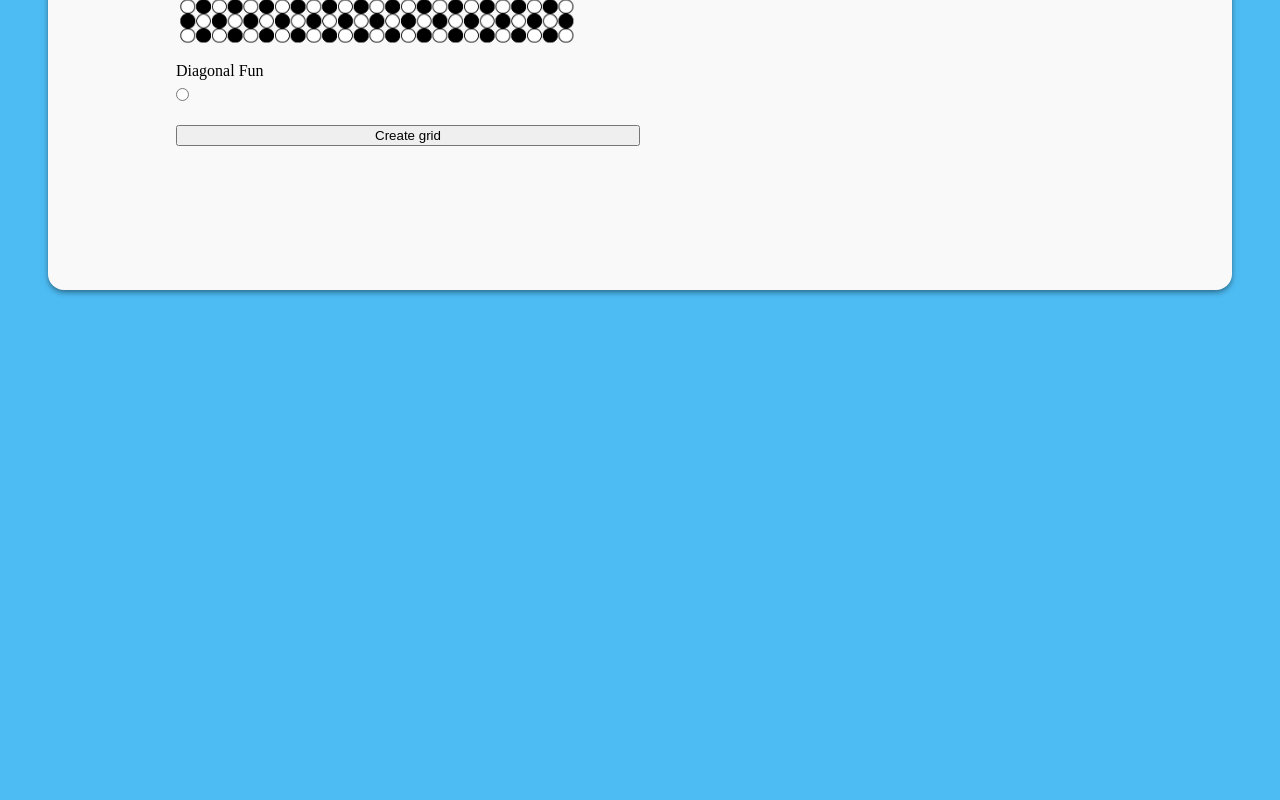
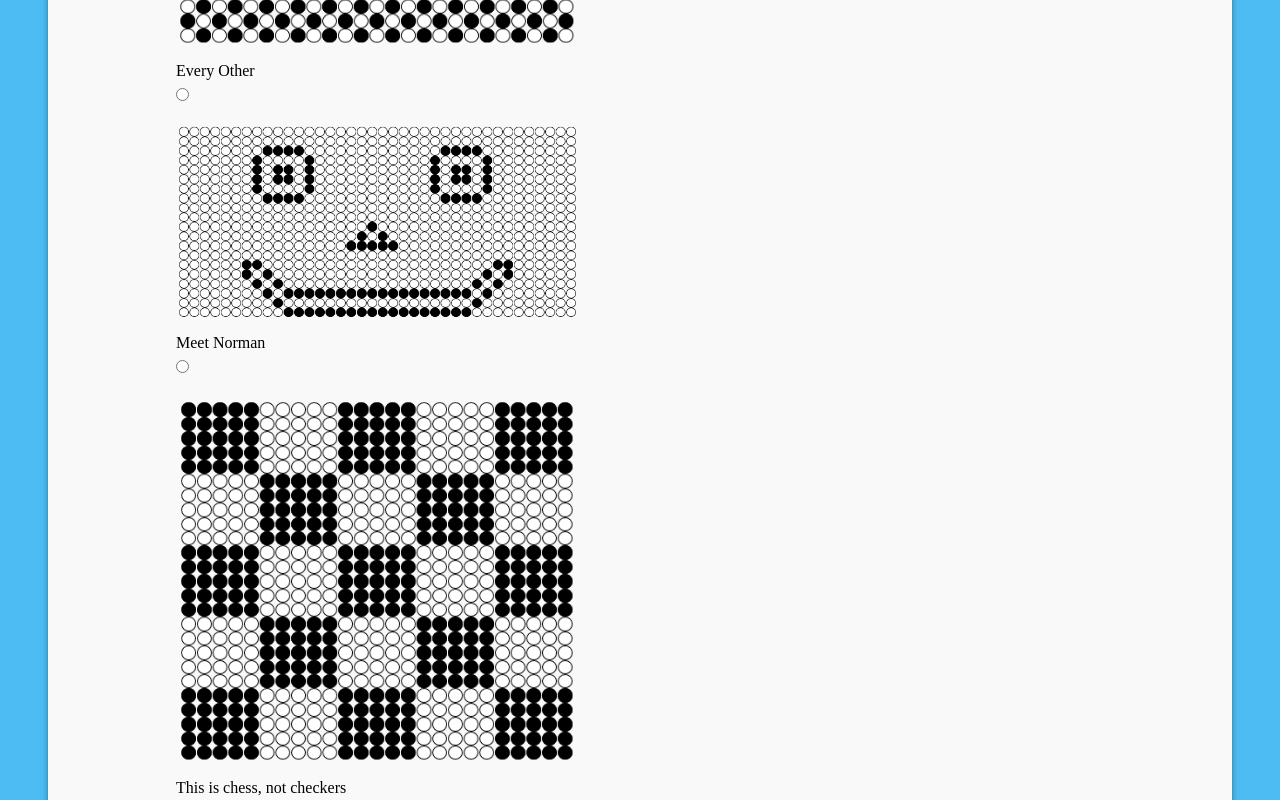
Before and after one commit to Joe-Thompson/WEBPT_11_CS_BUILD_CONWAY, a React (Create React App) app in the folder conways_game/: page /presets in a window 1280 px wide. Shown: the part 720-1520 px from the top of the page. Before the commit the page ends 1058 px from the top, so only its background shows below. Built offline with nearby package versions, Linux system fonts and the light colour scheme; a web font is replaced by a local one.

Commit message:
created a few more presets, and added reset ability

```diff
--- a/conways_game/src/App.css
+++ b/conways_game/src/App.css
@@ -259,6 +259,7 @@ html {
 
 a {
   text-decoration: none;
+  color: white;
 }
 
 .btn_container {
--- a/conways_game/src/actions/grid_actions.js
+++ b/conways_game/src/actions/grid_actions.js
@@ -1,5 +1,7 @@
 import glider from '../components/presets/presets';
 import diagonal from "../components/presets/presets";
+import norman from '../components/presets/presets';
+import chess from '../components/presets/presets';
 export const SETTING_GRID_PROPERTIES = 'SETTING_GRID_PROPERTIES';
 export const SETTING_RANDOM_GRID = 'SETTING_RANDOM_GRID';
 export const SETTING_PRESET_GRID = 'SETTING_PRESET_GRID';
@@ -16,6 +18,12 @@ export function setting_up_grid(data) {
                 }
                 if (data.name === "diagonal") {
                     grid_data_preset = diagonal.diagonal
+                }
+                if (data.name === "norman") {
+                    grid_data_preset = norman.norman
+                }
+                if (data.name === 'chess') {
+                    grid_data_preset = chess.chess
                 }
 
                 const data_grid = {
--- a/conways_game/src/components/Dashboard.js
+++ b/conways_game/src/components/Dashboard.js
@@ -8,6 +8,7 @@ function Dashboard({ grid_state }) {
 console.log(grid_state)
     let numRows = Number(grid_state.rows)
     let numCols = Number(grid_state.cols)
+
 
     const ops = [
         [0, 1],
@@ -49,6 +50,14 @@ console.log(grid_state)
             return random_grid()
         }
     })
+
+    const handle_preset_reload = () => {
+        if (!grid_state.preset_grid_data) {
+            return setGrid(empty_grid);
+        } else {
+            return setGrid(grid_state.preset_grid_data);
+        }
+    }
 
     const runningRef = useRef(running);
     runningRef.current = running;
@@ -135,6 +144,11 @@ console.log(grid_state)
                 >
                     {running ? <ion-icon name="close-circle-outline">"."</ion-icon> : <ion-icon name="caret-forward-circle-outline">"."</ion-icon>}
                 </button>
+                <button
+                    className='grid_controls'
+                    onClick={handle_preset_reload}>
+                    <ion-icon name="reload-circle-outline">"."</ion-icon>
+                </button>
                     <button
                         className='grid_controls'
                         onClick={() => {
@@ -149,10 +163,11 @@ console.log(grid_state)
                     <button
                         className='grid_controls'
                         onClick={() => setGrid(empty_grid)}>
-                        <ion-icon name="reload-circle-outline">"."</ion-icon>
+                        <ion-icon name="close-outline">"."</ion-icon>
                     </button>
                 <div className='btn_labels'>
                     <p className='btn_label_text'>Start / Stop</p>
+                    <p className='btn_label_text'>Restart Preset</p>
                     <p className='btn_label_text'>Random</p>
                     <p className='btn_label_text'>Clear</p>
                 </div>
--- a/conways_game/src/components/Landing.js
+++ b/conways_game/src/components/Landing.js
@@ -138,7 +138,7 @@ function Landing({ setting_up_grid, history }) {
                         })}
                     </div>
                     <p className='color_title'>Choose an accent color for your grid (alive cells)</p>
-                    <button type='submit' className='btn_links'><a href='#third_option'>"."</a>Create your Grid</button>
+                    <button type='submit' className='btn_links'><a href='#third_option'>Create your Grid</a></button>
                 </section>
             </form>
         </>
--- a/conways_game/src/components/preset_comp.js
+++ b/conways_game/src/components/preset_comp.js
@@ -3,6 +3,8 @@ import {setting_up_grid} from "../actions/grid_actions";
 import {connect} from "react-redux";
 import gosper from '../images/preset_photos/gosper.png';
 import diagonal from '../images/preset_photos/diagonal.png';
+import norman from '../images/preset_photos/norman.png';
+import chess from '../images/preset_photos/chess.png';
 function Preset_Comp({ setting_up_grid, history }) {
 
     const [preset, setPreset] = useState({
@@ -30,8 +32,14 @@ function Preset_Comp({ setting_up_grid, history }) {
                 <label htmlFor='name'>Gospers Glider Gun</label>
                 <input onClick={change_handler} type='radio' name='name' value='glider'/>
                 <img src={diagonal} alt='diagonal' />
-                <label htmlFor='name'>Diagonal Fun</label>
+                <label htmlFor='name'>Every Other</label>
                 <input onClick={change_handler} type='radio' name='name' value='diagonal'/>
+                <img src={norman} alt='norman' />
+                <label htmlFor='name'>Meet Norman</label>
+                <input onClick={change_handler} type='radio' name='name' value='norman'/>
+                <img src={chess} alt='chess' />
+                <label htmlFor='name'>This is chess, not checkers</label>
+                <input onClick={change_handler} type='radio' name='name' value='chess'/>
             <button type='submit'>Create grid</button>
             </form>
         </div>
--- a/conways_game/src/components/presets/presets.js
+++ b/conways_game/src/components/presets/presets.js
@@ -39,7 +39,61 @@ const diagonal = [
     [0, 1, 0, 1, 0, 1, 0, 1, 0, 1, 0, 1, 0, 1, 0, 1, 0, 1, 0, 1, 0, 1, 0, 1, 0],
 ]
 
+const norman = [
+    [0, 0, 0, 0, 0, 0, 0, 0, 0, 0, 0, 0, 0, 0, 0, 0, 0, 0, 0, 0, 0, 0, 0, 0, 0, 0, 0, 0, 0, 0, 0, 0, 0, 0, 0, 0, 0, 0],
+    [0, 0, 0, 0, 0, 0, 0, 0, 0, 0, 0, 0, 0, 0, 0, 0, 0, 0, 0, 0, 0, 0, 0, 0, 0, 0, 0, 0, 0, 0, 0, 0, 0, 0, 0, 0, 0, 0],
+    [0, 0, 0, 0, 0, 0, 0, 0, 1, 1, 1, 1, 0, 0, 0, 0, 0, 0, 0, 0, 0, 0, 0, 0, 0, 1, 1, 1, 1, 0, 0, 0, 0, 0, 0, 0, 0, 0],
+    [0, 0, 0, 0, 0, 0, 0, 1, 0, 0, 0, 0, 1, 0, 0, 0, 0, 0, 0, 0, 0, 0, 0, 0, 1, 0, 0, 0, 0, 1, 0, 0, 0, 0, 0, 0, 0, 0],
+    [0, 0, 0, 0, 0, 0, 0, 1, 0, 1, 1, 0, 1, 0, 0, 0, 0, 0, 0, 0, 0, 0, 0, 0, 1, 0, 1, 1, 0, 1, 0, 0, 0, 0, 0, 0, 0, 0],
+    [0, 0, 0, 0, 0, 0, 0, 1, 0, 1, 1, 0, 1, 0, 0, 0, 0, 0, 0, 0, 0, 0, 0, 0, 1, 0, 1, 1, 0, 1, 0, 0, 0, 0, 0, 0, 0, 0],
+    [0, 0, 0, 0, 0, 0, 0, 1, 0, 0, 0, 0, 1, 0, 0, 0, 0, 0, 0, 0, 0, 0, 0, 0, 1, 0, 0, 0, 0, 1, 0, 0, 0, 0, 0, 0, 0, 0],
+    [0, 0, 0, 0, 0, 0, 0, 0, 1, 1, 1, 1, 0, 0, 0, 0, 0, 0, 0, 0, 0, 0, 0, 0, 0, 1, 1, 1, 1, 0, 0, 0, 0, 0, 0, 0, 0, 0],
+    [0, 0, 0, 0, 0, 0, 0, 0, 0, 0, 0, 0, 0, 0, 0, 0, 0, 0, 0, 0, 0, 0, 0, 0, 0, 0, 0, 0, 0, 0, 0, 0, 0, 0, 0, 0, 0, 0],
+    [0, 0, 0, 0, 0, 0, 0, 0, 0, 0, 0, 0, 0, 0, 0, 0, 0, 0, 0, 0, 0, 0, 0, 0, 0, 0, 0, 0, 0, 0, 0, 0, 0, 0, 0, 0, 0, 0],
+    [0, 0, 0, 0, 0, 0, 0, 0, 0, 0, 0, 0, 0, 0, 0, 0, 0, 0, 1, 0, 0, 0, 0, 0, 0, 0, 0, 0, 0, 0, 0, 0, 0, 0, 0, 0, 0, 0],
+    [0, 0, 0, 0, 0, 0, 0, 0, 0, 0, 0, 0, 0, 0, 0, 0, 0, 1, 0, 1, 0, 0, 0, 0, 0, 0, 0, 0, 0, 0, 0, 0, 0, 0, 0, 0, 0, 0],
+    [0, 0, 0, 0, 0, 0, 0, 0, 0, 0, 0, 0, 0, 0, 0, 0, 1, 1, 1, 1, 1, 0, 0, 0, 0, 0, 0, 0, 0, 0, 0, 0, 0, 0, 0, 0, 0, 0],
+    [0, 0, 0, 0, 0, 0, 0, 0, 0, 0, 0, 0, 0, 0, 0, 0, 0, 0, 0, 0, 0, 0, 0, 0, 0, 0, 0, 0, 0, 0, 0, 0, 0, 0, 0, 0, 0, 0],
+    [0, 0, 0, 0, 0, 0, 1, 1, 0, 0, 0, 0, 0, 0, 0, 0, 0, 0, 0, 0, 0, 0, 0, 0, 0, 0, 0, 0, 0, 0, 1, 1, 0, 0, 0, 0, 0, 0],
+    [0, 0, 0, 0, 0, 0, 1, 0, 1, 0, 0, 0, 0, 0, 0, 0, 0, 0, 0, 0, 0, 0, 0, 0, 0, 0, 0, 0, 0, 1, 0, 1, 0, 0, 0, 0, 0, 0],
+    [0, 0, 0, 0, 0, 0, 0, 1, 0, 1, 0, 0, 0, 0, 0, 0, 0, 0, 0, 0, 0, 0, 0, 0, 0, 0, 0, 0, 1, 0, 1, 0, 0, 0, 0, 0, 0, 0],
+    [0, 0, 0, 0, 0, 0, 0, 0, 1, 0, 1, 1, 1, 1, 1, 1, 1, 1, 1, 1, 1, 1, 1, 1, 1, 1, 1, 1, 0, 1, 0, 0, 0, 0, 0, 0, 0, 0],
+    [0, 0, 0, 0, 0, 0, 0, 0, 0, 1, 0, 0, 0, 0, 0, 0, 0, 0, 0, 0, 0, 0, 0, 0, 0, 0, 0, 0, 1, 0, 0, 0, 0, 0, 0, 0, 0, 0],
+    [0, 0, 0, 0, 0, 0, 0, 0, 0, 0, 1, 1, 1, 1, 1, 1, 1, 1, 1, 1, 1, 1, 1, 1, 1, 1, 1, 1, 0, 0, 0, 0, 0, 0, 0, 0, 0, 0],
+]
+
+const chess = [
+    [1, 1, 1, 1, 1, 0, 0, 0, 0, 0, 1, 1, 1, 1, 1, 0, 0, 0, 0, 0, 1, 1, 1, 1, 1],
+    [1, 1, 1, 1, 1, 0, 0, 0, 0, 0, 1, 1, 1, 1, 1, 0, 0, 0, 0, 0, 1, 1, 1, 1, 1],
+    [1, 1, 1, 1, 1, 0, 0, 0, 0, 0, 1, 1, 1, 1, 1, 0, 0, 0, 0, 0, 1, 1, 1, 1, 1],
+    [1, 1, 1, 1, 1, 0, 0, 0, 0, 0, 1, 1, 1, 1, 1, 0, 0, 0, 0, 0, 1, 1, 1, 1, 1],
+    [1, 1, 1, 1, 1, 0, 0, 0, 0, 0, 1, 1, 1, 1, 1, 0, 0, 0, 0, 0, 1, 1, 1, 1, 1],
+    [0, 0, 0, 0, 0, 1, 1, 1, 1, 1, 0, 0, 0, 0, 0, 1, 1, 1, 1, 1, 0, 0, 0, 0, 0],
+    [0, 0, 0, 0, 0, 1, 1, 1, 1, 1, 0, 0, 0, 0, 0, 1, 1, 1, 1, 1, 0, 0, 0, 0, 0],
+    [0, 0, 0, 0, 0, 1, 1, 1, 1, 1, 0, 0, 0, 0, 0, 1, 1, 1, 1, 1, 0, 0, 0, 0, 0],
+    [0, 0, 0, 0, 0, 1, 1, 1, 1, 1, 0, 0, 0, 0, 0, 1, 1, 1, 1, 1, 0, 0, 0, 0, 0],
+    [0, 0, 0, 0, 0, 1, 1, 1, 1, 1, 0, 0, 0, 0, 0, 1, 1, 1, 1, 1, 0, 0, 0, 0, 0],
+    [1, 1, 1, 1, 1, 0, 0, 0, 0, 0, 1, 1, 1, 1, 1, 0, 0, 0, 0, 0, 1, 1, 1, 1, 1],
+    [1, 1, 1, 1, 1, 0, 0, 0, 0, 0, 1, 1, 1, 1, 1, 0, 0, 0, 0, 0, 1, 1, 1, 1, 1],
+    [1, 1, 1, 1, 1, 0, 0, 0, 0, 0, 1, 1, 1, 1, 1, 0, 0, 0, 0, 0, 1, 1, 1, 1, 1],
+    [1, 1, 1, 1, 1, 0, 0, 0, 0, 0, 1, 1, 1, 1, 1, 0, 0, 0, 0, 0, 1, 1, 1, 1, 1],
+    [1, 1, 1, 1, 1, 0, 0, 0, 0, 0, 1, 1, 1, 1, 1, 0, 0, 0, 0, 0, 1, 1, 1, 1, 1],
+    [0, 0, 0, 0, 0, 1, 1, 1, 1, 1, 0, 0, 0, 0, 0, 1, 1, 1, 1, 1, 0, 0, 0, 0, 0],
+    [0, 0, 0, 0, 0, 1, 1, 1, 1, 1, 0, 0, 0, 0, 0, 1, 1, 1, 1, 1, 0, 0, 0, 0, 0],
+    [0, 0, 0, 0, 0, 1, 1, 1, 1, 1, 0, 0, 0, 0, 0, 1, 1, 1, 1, 1, 0, 0, 0, 0, 0],
+    [0, 0, 0, 0, 0, 1, 1, 1, 1, 1, 0, 0, 0, 0, 0, 1, 1, 1, 1, 1, 0, 0, 0, 0, 0],
+    [0, 0, 0, 0, 0, 1, 1, 1, 1, 1, 0, 0, 0, 0, 0, 1, 1, 1, 1, 1, 0, 0, 0, 0, 0],
+    [1, 1, 1, 1, 1, 0, 0, 0, 0, 0, 1, 1, 1, 1, 1, 0, 0, 0, 0, 0, 1, 1, 1, 1, 1],
+    [1, 1, 1, 1, 1, 0, 0, 0, 0, 0, 1, 1, 1, 1, 1, 0, 0, 0, 0, 0, 1, 1, 1, 1, 1],
+    [1, 1, 1, 1, 1, 0, 0, 0, 0, 0, 1, 1, 1, 1, 1, 0, 0, 0, 0, 0, 1, 1, 1, 1, 1],
+    [1, 1, 1, 1, 1, 0, 0, 0, 0, 0, 1, 1, 1, 1, 1, 0, 0, 0, 0, 0, 1, 1, 1, 1, 1],
+    [1, 1, 1, 1, 1, 0, 0, 0, 0, 0, 1, 1, 1, 1, 1, 0, 0, 0, 0, 0, 1, 1, 1, 1, 1],
+
+]
+
 export default {
     glider,
-    diagonal
+    diagonal,
+    norman,
+    chess
 }
```
Also changed, not shown: conways_game/src/images/preset_photos/chess.png (added), conways_game/src/images/preset_photos/norman.png (added).
